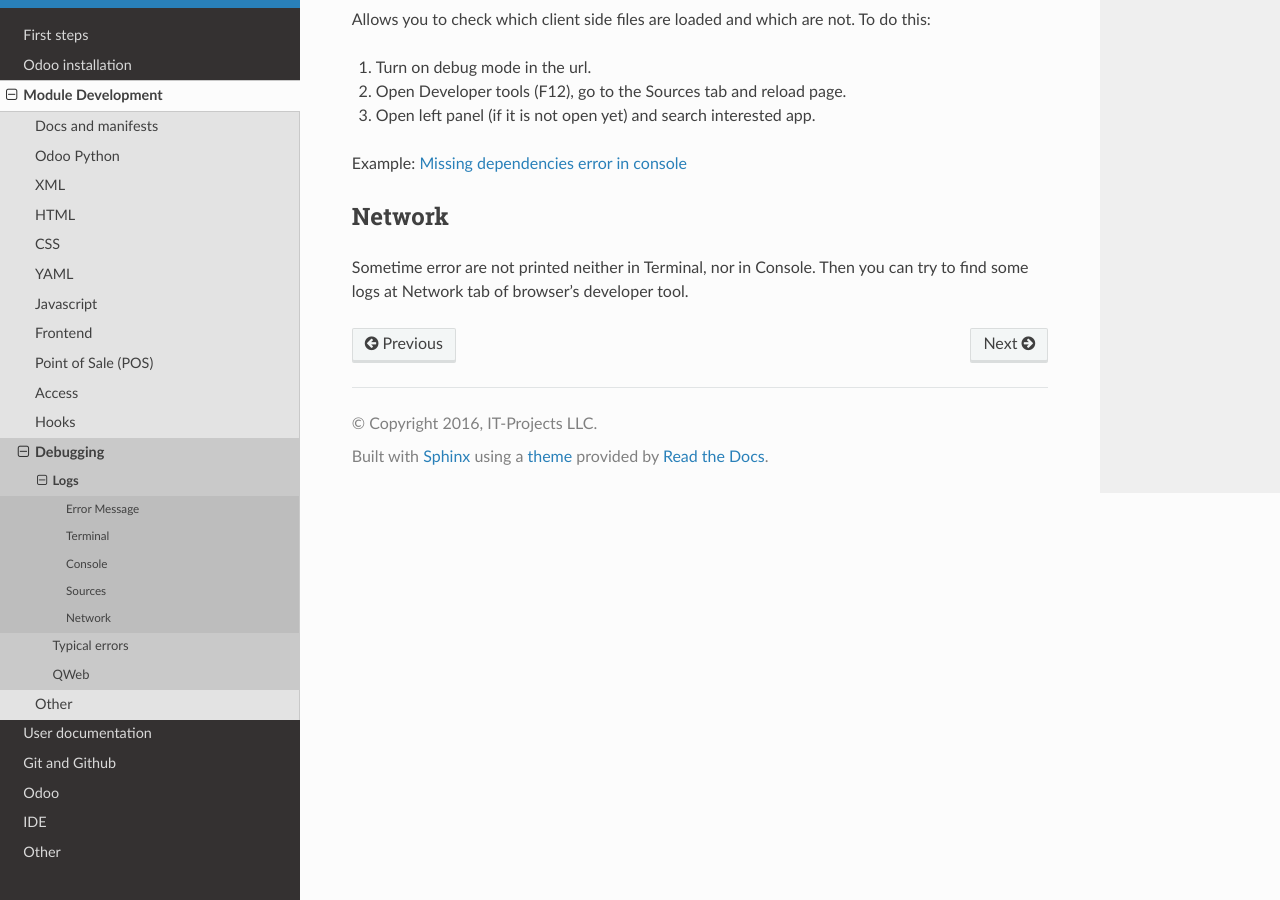
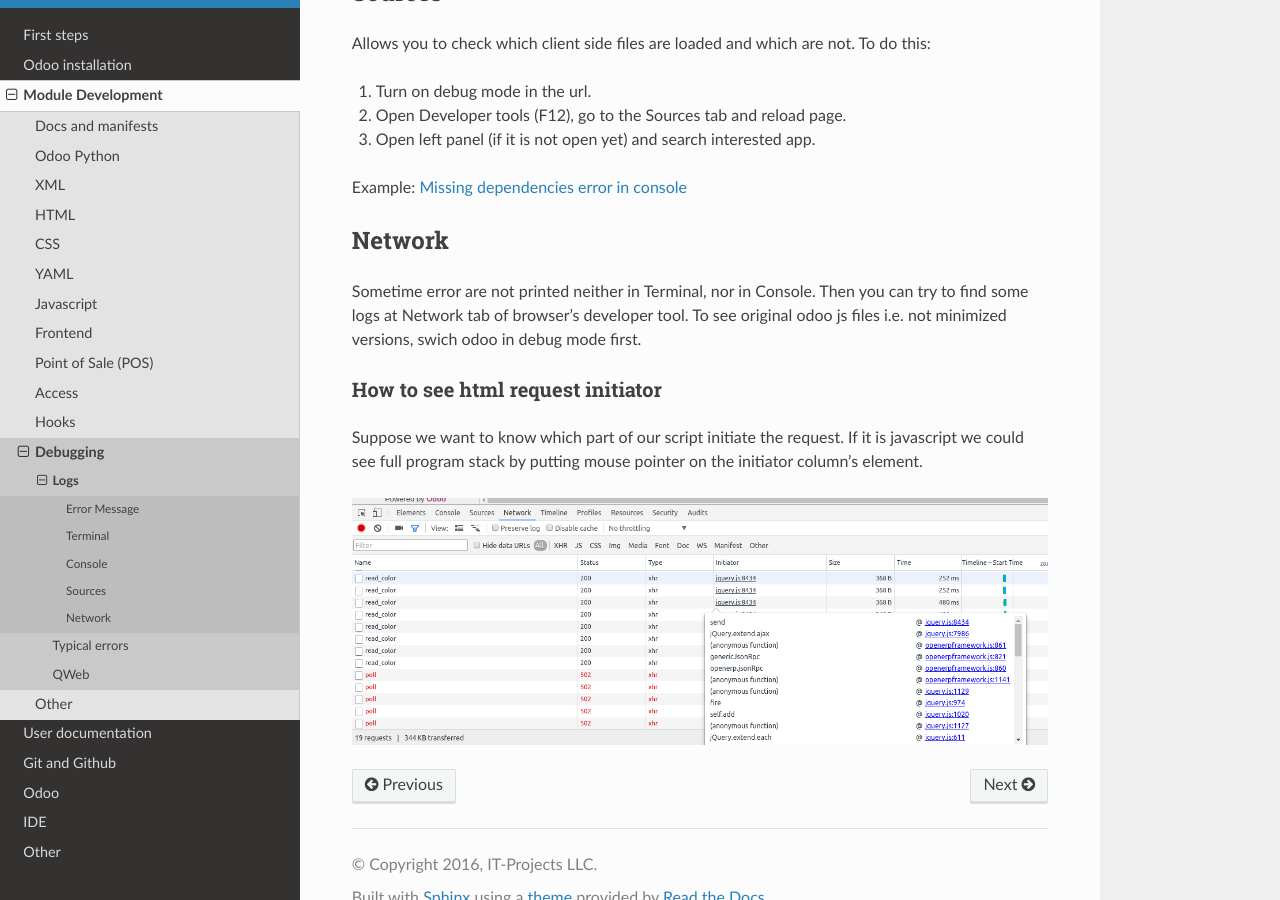
Before and after one commit to itpp-labs/odoo-development, a Sphinx documentation site: the page built from docs/dev/debug/logs.rst, in a window 1280 px wide and 900 px high, scrolled down 1002 px. Built offline with Sphinx 7.4.7 and the Read the Docs theme 2.0.0, drawn with Linux system fonts in a browser that asks for light colours; pages that are not in the unit, such as notebooks, are missing from menus; some of the changed text lies outside the part shown.

Commit message:
[DOC] debugging with chrome: network request initiator

```diff
--- a/docs/dev/debug/logs.rst
+++ b/docs/dev/debug/logs.rst
@@ -49,3 +49,12 @@
 -------
 
 Sometime error are not printed neither in Terminal, nor in Console. Then you can try to find some logs at Network tab of browser's developer tool.
+To see original odoo js files i.e. not minimized versions, swich odoo in debug mode first.
+
+How to see html request initiator
+^^^^^^^^^^^^^^^^^^^^^^^^^^^^^^^^^
+
+Suppose we want to know which part of our script initiate the request.
+If it is javascript we could see full program stack by putting mouse pointer on the initiator column's element.
+
+.. image:: ../../images/dev/debug/browser_debug_network_initiator.png
```
Also changed, not shown: docs/images/dev/debug/browser_debug_network_initiator.png (added).
